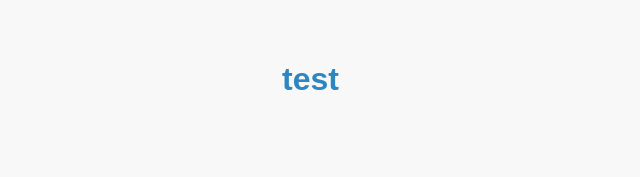
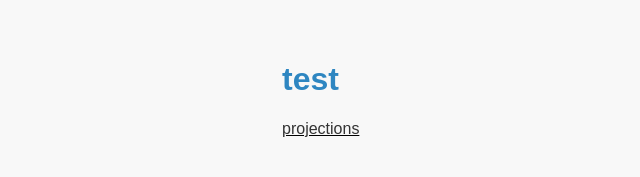
Before and after one commit to AudreyAcken/AudreyAcken.github.io, a plain HTML site: page index.html in a window 1280 px wide. Shown: the whole page, without its empty margins (8-648 px from the left). Drawn offline with Linux system fonts and the light colour scheme.

Commit message:
testingg

```diff
--- a/index.html
+++ b/index.html
@@ -6,6 +6,9 @@
 <body>
     <div class="container">
         <h1>test</h1>
+        <ul class="link-list">
+            <li><u><a href="pages/projections.html">projections</a></u></li>
+        </ul>
     </div>
 </body>
 </html>
```
